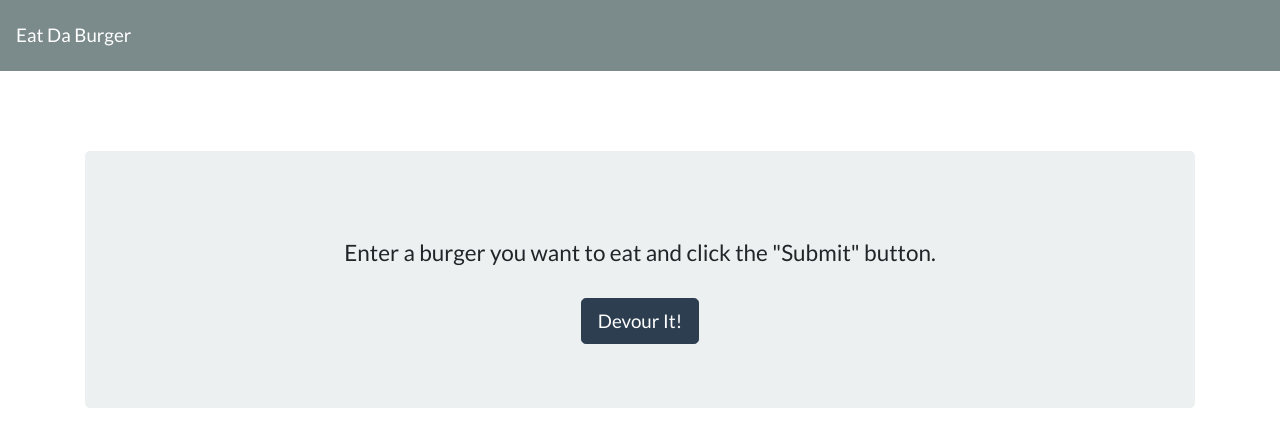
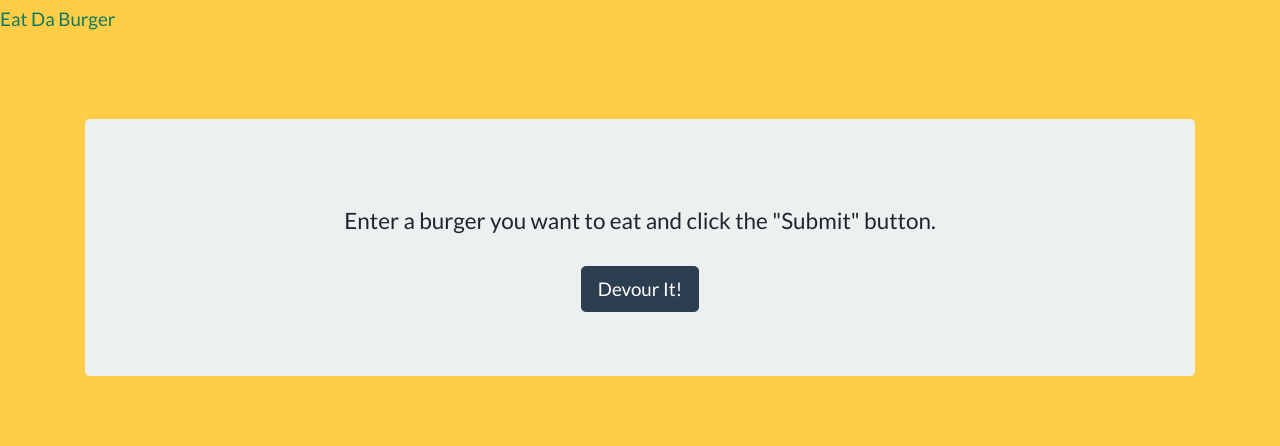
Before and after one commit to isabellozano/Node-Express-Handlebars, a plain HTML site: page public/index.html in a window 1280 px wide. Drawn offline with nearby package versions, Linux system fonts and the light colour scheme; files whose address does not match are found by name.

Commit message:
Updated CSS - background color

```diff
--- a/public/burger_style.css
+++ b/public/burger_style.css
@@ -1,9 +1,6 @@
 html, body {
+  background-color: rgb(255, 206, 70);
   height: 100%;
   margin: 0;
   padding: 0;
 }
-
-.navbar {
-  color: rgb(255, 206, 70);
-}
--- a/public/index.html
+++ b/public/index.html
@@ -12,9 +12,7 @@
 </head>
 
 <body>
-    <nav class="navbar navbar-dark bg-dark">
-        <a class="navbar-brand" href="/">Eat Da Burger</a>
-    </nav>
+    <a class="navbar-brand" href="/">Eat Da Burger</a>
     <div class="container">
         <div style="margin-top: 80px;" class="jumbotron text-center">
 
```
